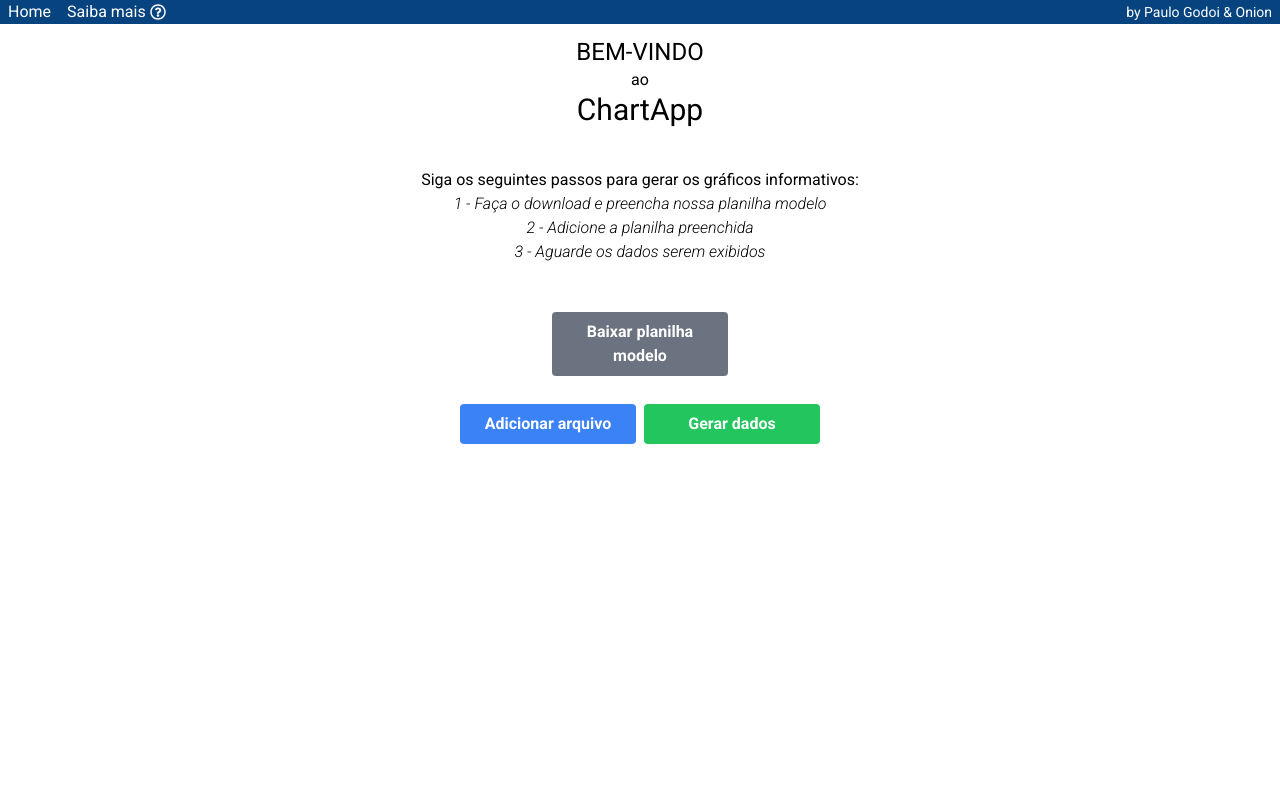
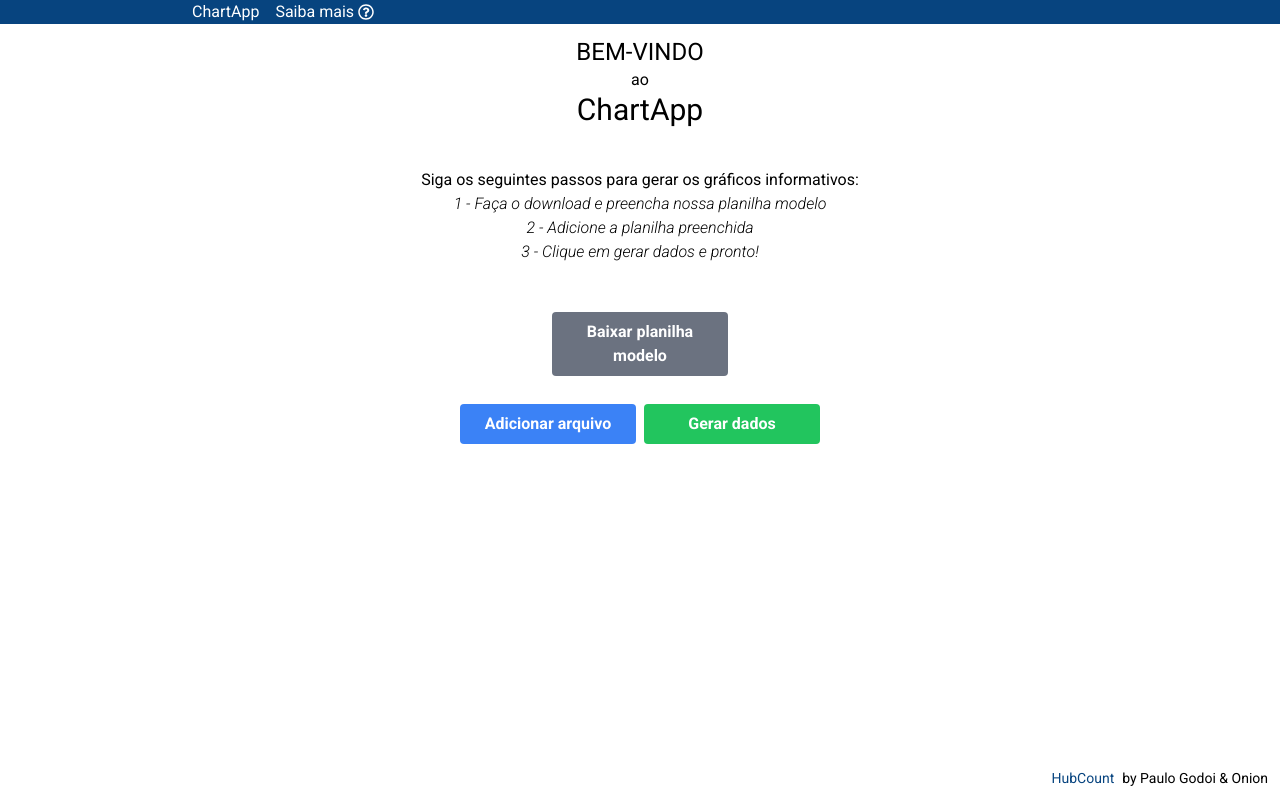
Before and after one commit to paulodegodoi/onion-mvp, a React (Vite) app in the folder onion-app/: page / in a window 1280 px wide. Built offline with nearby package versions, Linux system fonts and the light colour scheme.

Commit message:
mvp working

```diff
--- a/onion-app/index.html
+++ b/onion-app/index.html
@@ -8,10 +8,10 @@
 			href="https://fonts.googleapis.com/css2?family=Roboto:ital,wght@0,400;0,700;1,300&display=swap"
 			rel="stylesheet"
 		/>
-		<link rel="icon" type="image/svg+xml" href="/vite.svg" />
+		<link rel="icon" type="image/svg+xml" href="/hubcount.png" />
 		<meta name="viewport" content="width=device-width, initial-scale=1.0" />
 
-		<title>Vite + React + TS</title>
+		<title>Onion ChartApp</title>
 	</head>
 	<body>
 		<div id="root"></div>
--- a/onion-app/src/App.tsx
+++ b/onion-app/src/App.tsx
@@ -1,5 +1,4 @@
 import { Route, HashRouter as Router, Routes } from "react-router-dom"
-import "./App.css"
 import { Home } from "./Pages/Home"
 import { Layout } from "./Layout"
 import { About } from "./Pages/About"
--- a/onion-app/src/Components/Button.tsx
+++ b/onion-app/src/Components/Button.tsx
@@ -1,5 +1,5 @@
 interface IButton {
-	text: string
+	text: string // text for button
 	type: "submit" | "reset" | "button" | undefined
 	bgColor: string
 	disabled?: boolean
--- a/onion-app/src/Components/Chart.tsx
+++ b/onion-app/src/Components/Chart.tsx
@@ -1,6 +1,6 @@
 import ReactApexCharts from "react-apexcharts"
 import { Pedido } from "../types/pedido"
-import { getApextOptionsByChartType } from "../functions/myFunctions"
+import { getApexOptionsByChartType } from "../functions/myFunctions"
 import { ChartType } from "../enums/chartType"
 
 interface ChartInterface {
@@ -9,17 +9,14 @@ interface ChartInterface {
 }
 
 export function Chart(chartObject: ChartInterface) {
-	let apexSeriesOptions = getApextOptionsByChartType(
-		chartObject.ordersData,
-		chartObject.chartType
-	)
+	let apexSeriesOptions = getApexOptionsByChartType(chartObject.ordersData, chartObject.chartType)
 
 	let chartTitle = ""
 	if (chartObject.chartType == ChartType.Regiao) chartTitle = "Região"
 	else if (chartObject.chartType == ChartType.Produto) chartTitle = "Produto"
 
 	return (
-		<div className="my-4">
+		<div className="my-4 w-screen md:w-4/12">
 			{chartTitle != "" && (
 				<h3 className="text-center">
 					Vendas por <span className="font-bold text-lg">{chartTitle}</span>
@@ -27,11 +24,11 @@ export function Chart(chartObject: ChartInterface) {
 			)}
 
 			<ReactApexCharts
+				width="100%"
 				options={apexSeriesOptions.options}
 				series={apexSeriesOptions.series}
 				// height={380}
-				type="pie"
-				width={500}
+				type="pie" // gráfico pizza
 			/>
 		</div>
 	)
--- a/onion-app/src/Components/OrdersList.tsx
+++ b/onion-app/src/Components/OrdersList.tsx
@@ -6,10 +6,10 @@ interface IOrdersList {
 }
 export function OrdersList({ ordersData }: IOrdersList) {
 	return (
-		<div className="w-screen text-center">
+		<div className="px-2 w-screen text-center">
 			<h3 className="text-2xl">Lista de pedidos</h3>
-			<table className="table-auto w-screen m-auto border-2 border-blue-900 my-4 text-xs sm:text-sm md:w-10/12">
-				<thead className="bg-black text-white">
+			<table className="table-auto w-full m-auto border-2 border-blue-900 my-4 text-xs sm:text-sm md:w-10/12">
+				<thead className="bg-blue-700 text-white">
 					<tr>
 						<th>Cliente</th>
 						<th>Produto</th>
--- a/onion-app/src/Layout.tsx
+++ b/onion-app/src/Layout.tsx
@@ -4,19 +4,30 @@ import { FaRegQuestionCircle } from "react-icons/fa"
 export function Layout() {
 	return (
 		<>
-			<nav className="flex justify-between items-center bg-blue-700 text-white px-2">
-				<div className="flex gap-4">
-					<Link to="/">Home</Link>
-					<Link to="/about" className="flex items-center gap-1">
-						Saiba mais
-						<FaRegQuestionCircle />
-					</Link>
+			<nav className="bg-blue-700 text-white w-screen">
+				<div className="flex justify-between items-center mx-auto max-w-4xl">
+					<div className="flex gap-4">
+						<Link to="/">ChartApp</Link>
+						<Link to="/about" className="flex items-center gap-1">
+							Saiba mais
+							<FaRegQuestionCircle />
+						</Link>
+					</div>
 				</div>
-				<p className="text-end text-sm">by Paulo Godoi & Onion</p>
 			</nav>
 			<main>
 				<Outlet />
 			</main>
+			<footer className="fixed bottom-0 w-screen p-3">
+				<div className="text-end text-sm flex gap-2 justify-end">
+					<span className="text-blue-700">
+						<a href="https://www.hubcount.com.br/" target="_blank">
+							HubCount
+						</a>
+					</span>
+					<span>by Paulo Godoi & Onion</span>
+				</div>
+			</footer>
 		</>
 	)
 }
--- a/onion-app/src/Pages/Home.tsx
+++ b/onion-app/src/Pages/Home.tsx
@@ -12,12 +12,14 @@ export function Home() {
 	const [isLoadingData, setIsLoadingData] = useState(false)
 	const fileInputRef = useRef<HTMLInputElement | null>(null)
 
+	/** Disparada sempre que o arquivo do input é alterado para salvar em selectedFile */
 	function handleFileChange(event: ChangeEvent<HTMLInputElement>) {
 		if (event.target.files && event.target.files.length > 0) {
 			setSelectedFile(event.target.files[0])
 		}
 	}
 
+	/** Faz o post na api com o arquivo selecionado e retorna os dados salvando-os em ordersData */
 	async function handleSubmit(event: FormEvent<HTMLFormElement>) {
 		event.preventDefault()
 
@@ -31,10 +33,13 @@ export function Home() {
 
 		setIsLoadingData(true)
 		try {
-			const response = await fetch("http://localhost:5111/api/Onion/builddetailsfororder", {
-				method: "POST",
-				body: formData,
-			})
+			const response = await fetch(
+				"http://192.168.0.67:5111/api/Onion/builddetailsfororder",
+				{
+					method: "POST",
+					body: formData,
+				}
+			)
 
 			if (response.ok) {
 				var json = await response.json()
@@ -51,6 +56,7 @@ export function Home() {
 		setIsLoadingData(false)
 	}
 
+	/** Dispara o click no input de arquivo */
 	const handleButtonClick = () => {
 		if (fileInputRef.current) {
 			fileInputRef.current.click()
@@ -59,6 +65,7 @@ export function Home() {
 
 	return (
 		<main className="">
+			{/* <Chart ordersData={ordersData!} chartType={ChartType.Regiao} /> */}
 			{isLoadingData && (
 				<div className="w-screen h-screen bg-gray-500 bg-opacity-20 absolute top-1/2 left-1/2 transform -translate-x-1/2 -translate-y-1/2">
 					<div className="absolute top-1/2 left-1/2 transform -translate-x-1/2 -translate-y-1/2">
@@ -80,10 +87,10 @@ export function Home() {
 							1 - Faça o download e preencha nossa planilha modelo
 						</p>
 						<p className="italic">2 - Adicione a planilha preenchida</p>
-						<p className="italic">3 - Aguarde os dados serem exibidos</p>
+						<p className="italic">3 - Clique em gerar dados e pronto!</p>
 					</div>
 					<a
-						href="http://localhost:5111/api/Onion/planilha-modelo"
+						href="http://192.168.0.67:5111/api/Onion/planilha-modelo"
 						className="block mb-3 w-44 mx-auto"
 					>
 						<Button
--- a/onion-app/src/functions/myFunctions.ts
+++ b/onion-app/src/functions/myFunctions.ts
@@ -3,6 +3,7 @@ import { ApexSeriesOptions } from "../types/apexSeriesOptions"
 import { Pedido } from "../types/pedido"
 import { ProdutoTypes } from "../types/produto"
 
+/** Retorna a região pelo estado (uf) informado */
 export function getRegionByUF(uf: string): Regiao | "Sigla de estado inválida" {
 	const siglaUpperCase = uf.toUpperCase() as SiglaEstado
 	if (siglaUpperCase in estados) {
@@ -11,6 +12,7 @@ export function getRegionByUF(uf: string): Regiao | "Sigla de estado inválida"
 	return "Sigla de estado inválida"
 }
 
+/** Retorna o index da lista de produtos pelo nome */
 export function getProdutoIndexByName(productName: string): ProdutoTypes | "Produto inválido" {
 	if (productName == "Televisão") productName = "Televisao"
 
@@ -21,7 +23,8 @@ export function getProdutoIndexByName(productName: string): ProdutoTypes | "Prod
 	return "Produto inválido"
 }
 
-export function getApextOptionsByChartType(ordersData: Pedido[], chartType: ChartType) {
+/** Retorna as configurações para utiliza-las no componente Chart (ReactApexCharts) */
+export function getApexOptionsByChartType(ordersData: Pedido[], chartType: ChartType) {
 	// series para configurar ApexSeriesOptions
 	let series: number[] = []
 
@@ -64,6 +67,7 @@ export function getApextOptionsByChartType(ordersData: Pedido[], chartType: Char
 		series = [produtoCount.celular, produtoCount.notebook, produtoCount.televisao]
 	}
 
+	// objeto de configurações do Chart
 	let apexSeriesOptions: ApexSeriesOptions = {
 		series: [],
 		options: {},
@@ -73,21 +77,23 @@ export function getApextOptionsByChartType(ordersData: Pedido[], chartType: Char
 		case ChartType.Regiao:
 			apexSeriesOptions.options = {
 				labels: ["Norte", "Nordeste", "Centro-Oeste", "Sudeste", "Sul"],
-				legend: legend,
 			}
 			break
 		case ChartType.Produto:
 			apexSeriesOptions.options = {
 				labels: ["Celular", "Notebook", "Televisão"],
-				legend: legend,
 			}
 			break
 	}
 
+	apexSeriesOptions.options.responsive = responsive
+	// apexSeriesOptions.options.chart = { width: 600 }
+	apexSeriesOptions.options.legend = legend
 	apexSeriesOptions.series = series
 	return apexSeriesOptions
 }
 
+/** Formatar data string para data formato brasileiro */
 export function formatToBrazilianDate(dateString: string): string {
 	const date = new Date(dateString)
 	const options: Intl.DateTimeFormatOptions = {
@@ -100,6 +106,7 @@ export function formatToBrazilianDate(dateString: string): string {
 	return brazilianDateFormatter.format(date)
 }
 
+/** formatar moeda R$ */
 export function formatToCurrency(number: number): string {
 	const currencyFormatter = new Intl.NumberFormat("pt-BR", {
 		style: "currency",
@@ -110,6 +117,7 @@ export function formatToCurrency(number: number): string {
 	return currencyFormatter.format(number)
 }
 
+// estados e suas regiões
 const estados: Record<SiglaEstado, Regiao> = {
 	AC: "Norte",
 	AL: "Nordeste",
@@ -140,12 +148,26 @@ const estados: Record<SiglaEstado, Regiao> = {
 	TO: "Norte",
 }
 
+// produtos
 const produtos: Record<string, ProdutoTypes> = {
 	celular: "celular",
 	notebook: "notebook",
 	televisao: "televisao",
 }
 
+// configuração de responsividade Chart
+const responsive = [
+	{
+		// breakpoint: 768,
+		// options: {
+		// 	chart: {
+		// 		width: 350, // Full width for mobile devices
+		// 	},
+		// },
+	},
+]
+
+// legenda do Chart
 const legend: ApexLegend = {
 	show: true,
 	showForSingleSeries: false,
```
Also changed, not shown: onion-app/public/hubcount.png (added), onion-app/src/App.css (deleted), onion-app/src/assets/tube-spinner.svg (deleted).
